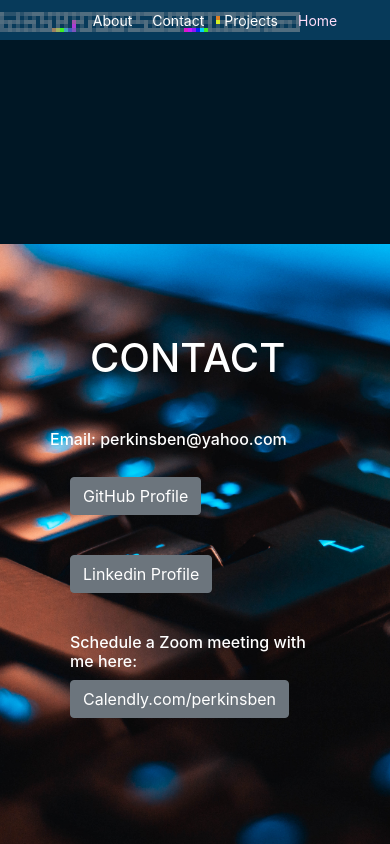
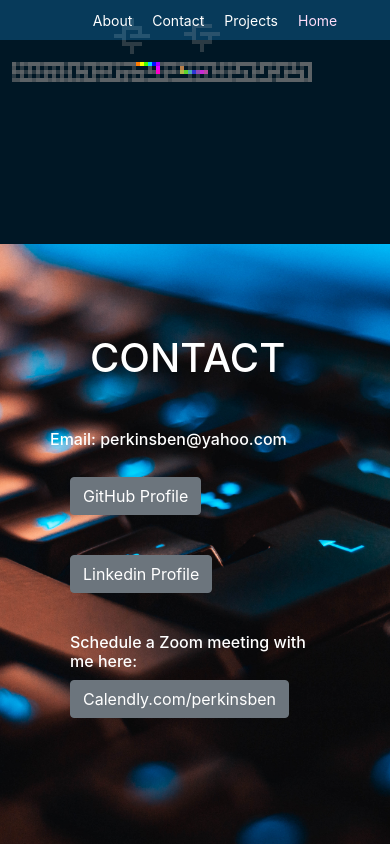
Before and after one commit to Ben8842/new_portfolio, a React (Create React App) app: page / in a window 390 px wide. Both pictures are taken after a click on the link "Contact". Shown: the part 1756-2600 px from the top of the page. Built offline with nearby package versions, Linux system fonts and the light colour scheme.

Commit message:
link animation

```diff
--- a/src/App.css
+++ b/src/App.css
@@ -524,36 +524,41 @@ button:focus {
 
   #mazedecor {
     position: fixed;
-    top: 0;
-    left: 0;
+    top: 50px;
+    left: 12px;
   }
 
   #mazedecor2 {
     position: fixed;
     top: 0;
-    right: 10px;
+    right: 50px;
   }
 
   #mazedecor3 {
     position: fixed;
     top: 0;
-    right: 20px;
+    right: 110px;
   }
 
   #mazedecor4 {
     position: fixed;
     top: 0;
-    right: 30px;
+    right: 170px;
+  }
+  #mazedecor5 {
+    position: fixed;
+    top: 0;
+    right: 240px;
   }
 
   #mazedecor0 {
     position: fixed;
-    top: 0;
-    left: 0;
+    top: 50px;
+    left: 12px;
   }
   #mazedecor00 {
     position: fixed;
-    top: 0;
-    left: 0;
+    top: 50px;
+    left: 12px;
   }
 }
--- a/src/App.js
+++ b/src/App.js
@@ -14,6 +14,7 @@ import Slides from "./Slides";
 import Diamond from "./components/Diamond.js";
 import Bar from "./components/Bar.js";
 import { Link } from "react-scroll";
+import React, { Component } from "react";
 
 //var gifimg = require("./imgfolder/spinningtwo.gif").default;
 /*  <div id="mazedecor2">
@@ -25,7 +26,82 @@ import { Link } from "react-scroll";
         <div id="mazedecor4">
           <Diamond pixelSize="sml" height="10" />
         </div> */
-function App() {
+
+class App extends Component {
+  constructor(props) {
+    super(props);
+    this.state = {
+      aboutFlag: false,
+      contactFlag: false,
+      projectFlag: false,
+      homeFlag: false,
+    };
+  }
+
+  linkingA() {
+    console.log(this.state);
+    this.setState({
+      aboutFlag: true,
+      projectFlag: false,
+      homeFlag: false,
+      contactFlag: false,
+    });
+  }
+  linkingH() {
+    console.log(this.state);
+    this.setState({
+      aboutFlag: false,
+      projectFlag: false,
+      homeFlag: true,
+      contactFlag: false,
+    });
+  }
+  linkingP() {
+    console.log("linking");
+    this.setState({
+      aboutFlag: false,
+      projectFlag: true,
+      homeFlag: false,
+      contactFlag: false,
+    });
+  }
+  linkingC() {
+    console.log("linking");
+    this.setState({
+      aboutFlag: false,
+      projectFlag: false,
+      homeFlag: false,
+      contactFlag: true,
+    });
+  }
+
+  render() {
+    var { homeFlag, aboutFlag, projectFlag, contactFlag } = this.state;
+    const aboutMaze = (
+      <div id="mazedecor5">
+        <Diamond pixelSize="sml" height="10" />
+      </div>
+    );
+
+    const contactMaze = (
+      <div>
+        <div id="mazedecor4">
+          <Diamond pixelSize="sml" height="10" />
+        </div>
+      </div>
+    );
+
+    const projectMaze = (
+      <div id="mazedecor3">
+        <Diamond pixelSize="sml" height="10" />
+      </div>
+    );
+
+    const homeMaze = (
+      <div id="mazedecor2">
+        <Diamond pixelSize="sml" height="10" />
+      </div>
+    );
     return (
       <div>
         <div className="top">
@@ -42,7 +118,12 @@ function App() {
                 padding: "10px",
               }}
             >
-            <Link to="about" spy={true} smooth={true}>
+              <Link
+                to="about"
+                spy={true}
+                smooth={true}
+                onClick={() => this.linkingA()}
+              >
                 About
               </Link>
             </li>
@@ -51,7 +132,12 @@ function App() {
                 padding: "10px",
               }}
             >
-            <Link to="contact" spy={true} smooth={true}>
+              <Link
+                to="contact"
+                spy={true}
+                smooth={true}
+                onClick={() => this.linkingC()}
+              >
                 Contact
               </Link>
             </li>
@@ -60,7 +146,12 @@ function App() {
                 padding: "10px",
               }}
             >
-            <Link to="projects" spy={true} smooth={true}>
+              <Link
+                to="projects"
+                spy={true}
+                smooth={true}
+                onClick={() => this.linkingP()}
+              >
                 Projects
               </Link>
             </li>
@@ -69,7 +160,12 @@ function App() {
                 padding: "10px",
               }}
             >
-            <Link to="home" spy={true} smooth={true}>
+              <Link
+                to="home"
+                spy={true}
+                smooth={true}
+                onClick={() => this.linkingH()}
+              >
                 Home
               </Link>
             </li>
@@ -83,6 +179,10 @@ function App() {
           <div id="mazedecor">
             <Bar pixelSize="sml" height="5" width="75" />
           </div>
+          {aboutFlag ? aboutMaze : null}
+          {contactFlag ? contactMaze : null}
+          {homeFlag ? homeMaze : null}
+          {projectFlag ? projectMaze : null}
         </div>
         <div
           id="home"
@@ -109,6 +209,7 @@ function App() {
           }}
         >
           <h1>ABOUT</h1>
+          {aboutMaze}
           <Col md="9" sm="0"></Col>
           <Col>
             <h6>Name: Benjamin Perkins</h6>
@@ -170,6 +271,7 @@ function App() {
       </div>
     );
   }
+}
 
 export default App;
 
```
Lines whose indentation alone changed are shown as unchanged.
